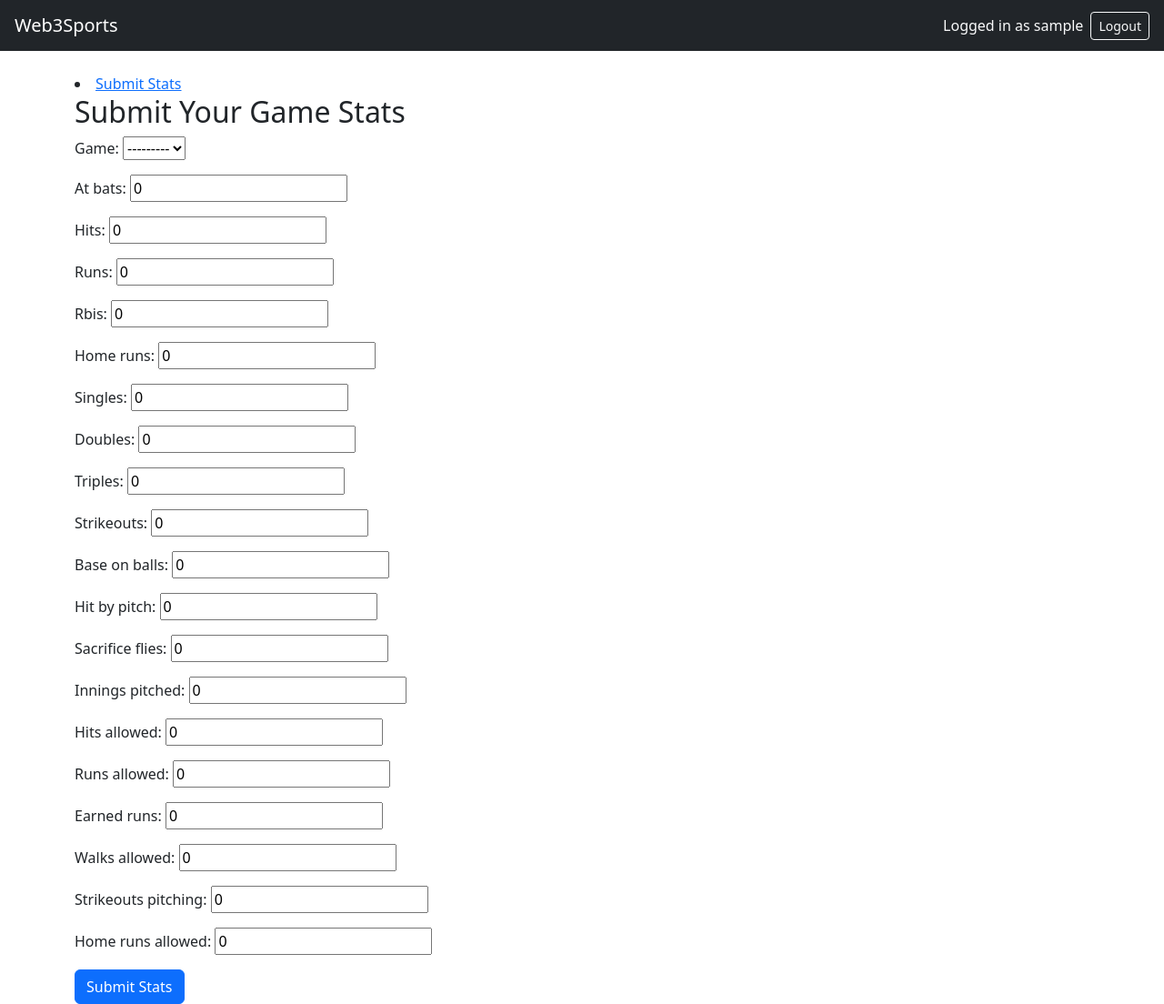
After one commit to titancoder12/web3sportsdraft, a Django app: page /submit-stats/ in a window 1280 px wide. The commit adds this page. Shown: the whole page at 91% size. Run offline with Django 3.2, Linux system fonts and the light colour scheme; the visitor is signed in with stand-in values (Sample User, id 1); data that the repository does not hold is empty.

Commit message:
Basic stat management (user submit stats)

```diff
--- a/baseball_draft/urls.py
+++ b/baseball_draft/urls.py
@@ -81,3 +81,10 @@ urlpatterns += [
     path('admin/signin-log/', signin_log_view, name='signin_log'),
 
 ]
+
+from league.views import submit_stats, review_stats, verify_stat
+urlpatterns += [
+    path('submit-stats/', submit_stats, name='submit_stats'),
+    path('review-stats/', review_stats, name='review_stats'),
+    path('verify-stats/<int:stat_id>/', verify_stat, name='verify_stat'),
+]
--- a/league/forms.py
+++ b/league/forms.py
@@ -2,7 +2,7 @@
 from django import forms
 from django.contrib.auth.forms import UserCreationForm
 from django.contrib.auth.models import User
-from .models import Player, Division, Team, JoinTeamRequest
+from .models import Player, Division, Team, JoinTeamRequest, PlayerGameStat
 
 class PlayerForm(forms.ModelForm):
     class Meta:
@@ -99,3 +99,29 @@ class JoinTeamRequestForm(forms.ModelForm):
             existing_team_ids = player.teams.values_list('id', flat=True)
             requested_team_ids = JoinTeamRequest.objects.filter(player=player).values_list('team_id', flat=True)
             self.fields['team'].queryset = Team.objects.exclude(id__in=existing_team_ids.union(requested_team_ids))
+
+class PlayerGameStatForm(forms.ModelForm):
+    class Meta:
+        model = PlayerGameStat
+        fields = [
+            'game',
+            'at_bats', #
+            'hits', #
+            'runs', #
+            'rbis', #
+            'home_runs',
+            'singles', #
+            'doubles', #
+            'triples', #
+            'strikeouts', #
+            'base_on_balls', #
+            'hit_by_pitch', #
+            'sacrifice_flies', #
+            'innings_pitched', #
+            'hits_allowed',
+            'runs_allowed', #
+            'earned_runs', #
+            'walks_allowed', #
+            'strikeouts_pitching',
+            'home_runs_allowed',
+        ]
--- a/league/models.py
+++ b/league/models.py
@@ -121,6 +121,11 @@ class Game(models.Model):
 class PlayerGameStat(models.Model):
     player = models.ForeignKey("Player", on_delete=models.CASCADE)
     game = models.ForeignKey(Game, on_delete=models.CASCADE)
+    submitted_by = models.ForeignKey(User, on_delete=models.SET_NULL, null=True, blank=True)
+    is_verified = models.BooleanField(default=False)
+    source = models.CharField(max_length=20, choices=[('self', 'Self'), ('coach', 'Coach')], default='coach')
+
+    # Stats:
     at_bats = models.IntegerField(default=0)
     runs = models.IntegerField(default=0)
     hits = models.IntegerField(default=0)
--- a/league/templates/league/base.html
+++ b/league/templates/league/base.html
@@ -18,6 +18,10 @@
         </div>
       </nav>
     <div class="container mt-4">
+      <li><a href="{% url 'submit_stats' %}">Submit Stats</a></li>
+      {% if user.is_coach %}
+      <li><a href="{% url 'review_stats' %}">Review Stats</a></li>
+      {% endif %}
     {% block content %}{% endblock %}
   </div>
 </body>
--- /dev/null
+++ b/league/templates/league/submit_stats.html
@@ -0,0 +1,11 @@
+{% extends "league/base.html" %}
+{% block content %}
+<h2>Submit Your Game Stats</h2>
+
+<form method="post">
+  {% csrf_token %}
+  {{ form.as_p }}
+  <button type="submit" class="btn btn-primary">Submit Stats</button>
+</form>
+
+{% endblock %}
--- a/league/views.py
+++ b/league/views.py
@@ -29,11 +29,12 @@ from django.utils.encoding import force_bytes
 from django.contrib.sites.shortcuts import get_current_site
 from django.template.loader import render_to_string
 
-from .forms import PlayerSignupForm, JoinTeamRequestForm
+from .forms import PlayerSignupForm, JoinTeamRequestForm, PlayerGameStatForm
 from threading import Thread
 from django.contrib import messages
 from django.db.models import Q
 from django.contrib.admin.views.decorators import staff_member_required
+
 
 def activate(request, uidb64, token):
     try:
@@ -447,6 +448,12 @@ def player_dashboard(request):
         player=player,
         is_approved=False
     ).select_related('team')
+
+
+    # Self-entered stats, Verified stats, and General stats
+    verified_stats = PlayerGameStat.objects.filter(player=player, is_verified=True)
+    general_stats = PlayerGameStat.objects.filter(player=player)
+
 
 
     # Game stats for the player
@@ -1417,3 +1424,38 @@ def change_password(request):
 def signin_log_view(request):
     logs = SignInLog.objects.select_related('user').order_by('-timestamp')[:100]  # Show latest 100
     return render(request, 'league/signin_log.html', {'logs': logs})
+
+
+#############################################
+# Self-submitting game stats and coach review
+#############################################
+@login_required
+def submit_stats(request):
+    if request.method == 'POST':
+        form = PlayerGameStatForm(request.POST)
+        if form.is_valid():
+            stat = form.save(commit=False)
+            stat.player = request.user.player
+            stat.submitted_by = request.user
+            stat.source = 'self'
+            stat.is_verified = False
+            stat.save()
+            return redirect('player_dashboard')
+    else:
+        form = PlayerGameStatForm()
+    return render(request, 'league/submit_stats.html', {'form': form})
+
+@login_required
+def review_stats(request):
+    if not request.user.is_coach:
+        return HttpResponseForbidden()
+    pending_stats = PlayerGameStat.objects.filter(is_verified=False, source='self')
+    return render(request, 'league/review_stats.html', {'pending_stats': pending_stats})
+
+@login_required
+def verify_stat(request, stat_id):
+    stat = get_object_or_404(PlayerGameStat, id=stat_id)
+    if request.method == 'POST':
+        stat.is_verified = True
+        stat.save()
+        return redirect('review_stats')
```
Also changed, not shown: league/templates/league/review_stats.html (added, +38 -0 lines), league/migrations/0032_auto_20250403_1926.py (added).
